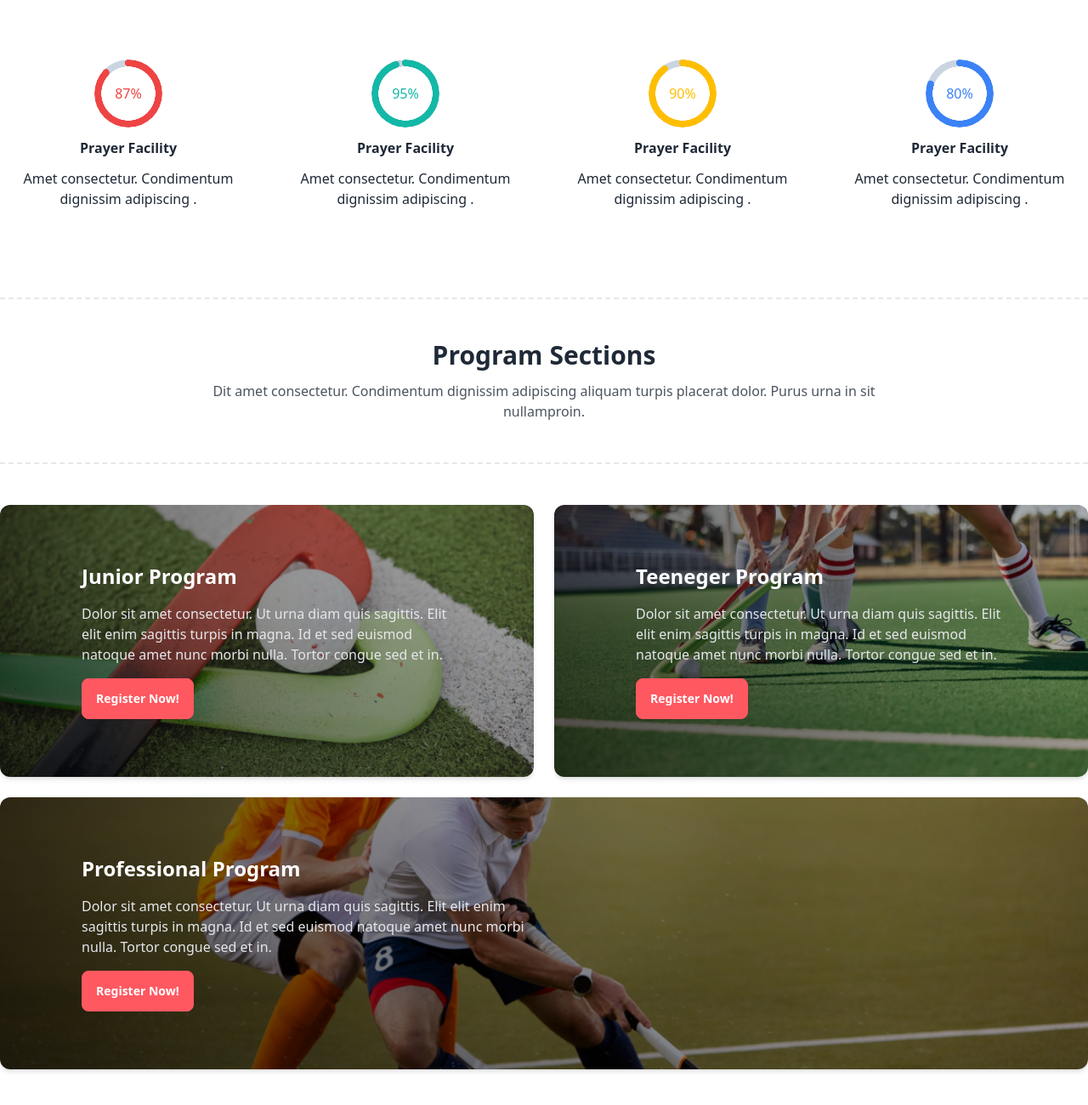
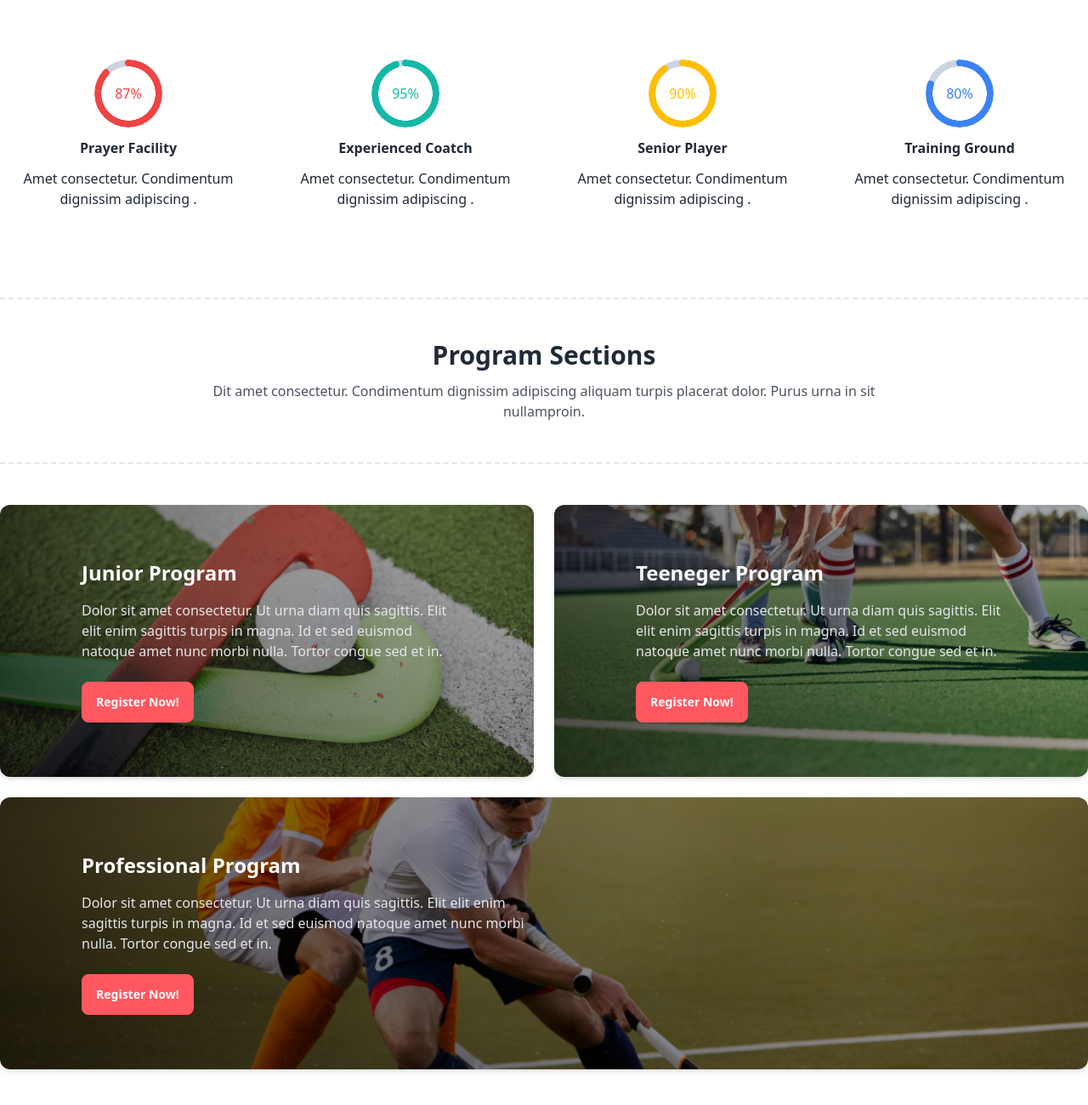
Before and after one commit to DeveloperMonirBD/hockey-using-tailwind-daisyUI, a website: page index.html in a window 1280 px wide. Shown: the part 1115-2415 px from the top of the page at 85% size. Drawn offline with Linux system fonts and the light colour scheme.

Commit message:
updated stat and Program section

```diff
--- a/index.html
+++ b/index.html
@@ -143,7 +143,7 @@
             <div class=" absolute left-0 top-0 rotate-180 text-slate-300 radial-progress" style="--value:87;" role="progressbar"></div>
             <div class="radial-progress text-teal-500" style="--value:95;" role="progressbar">95%</div>
           </div>
-          <h6 class="font-semibold">Prayer Facility</h6>
+          <h6 class="font-semibold">Experienced Coatch</h6>
           <p class="text-center">Amet consectetur. Condimentum dignissim adipiscing .</p>
         </div>
 
@@ -153,7 +153,7 @@
             <div class=" absolute left-0 top-0 rotate-180 text-slate-300 radial-progress" style="--value:87;" role="progressbar"></div>
             <div class="radial-progress text-warning" style="--value:90;" role="progressbar">90%</div>
           </div>
-          <h6 class="font-semibold">Prayer Facility</h6>
+          <h6 class="font-semibold">Senior Player</h6>
           <p class="text-center">Amet consectetur. Condimentum dignissim adipiscing .</p>
         </div>
 
@@ -163,7 +163,7 @@
             <div class=" absolute left-0 top-0 rotate-180 text-slate-300 radial-progress" style="--value:87;" role="progressbar"></div>
             <div class="radial-progress text-blue-500" style="--value:80;" role="progressbar">80%</div>
           </div>
-          <h6 class="font-semibold">Prayer Facility</h6>
+          <h6 class="font-semibold">Training Ground</h6>
           <p class="text-center">Amet consectetur. Condimentum dignissim adipiscing .</p>
         </div>
 
@@ -182,27 +182,27 @@
       <div class="mt-12 grid md:grid-cols-2 gap-6 text-white">
 
         <!-- image 1  -->
-         <div class="lg:h-80 md:h-72 w-full rounded-xl flex flex-col justify-center items-start py-8 px-10 lg:p-24 md:p-10 shadow-md junior-program">
+         <div class="lg:h-80 md:h-72 w-full rounded-xl flex flex-col justify-center items-start p-10 lg:p-24 shadow-md junior-program">
           <h5 class="text-2xl font-semibold mb-4">Junior Program</h5>
           <p class="text-gray-200">Dolor sit amet consectetur. Ut urna diam quis sagittis. Elit elit
           enim sagittis turpis in magna. Id et sed euismod natoque amet nunc morbi nulla. Tortor congue sed et in.</p>
-          <button class="btn btn-error text-white mt-4">Register Now!</button>
+          <button class="btn btn-error text-white mt-6">Register Now!</button>
          </div>
 
         <!-- image 2  -->
-         <div class="lg:h-80 md:h-72 w-full rounded-xl flex flex-col justify-center items-start py-8 px-10 lg:p-24 shadow-md teenager-program">
+         <div class="lg:h-80 md:h-72 w-full rounded-xl flex flex-col justify-center items-start p-10 lg:p-24 shadow-md teenager-program">
           <h5 class="text-2xl font-semibold mb-4">Teeneger Program</h5>
           <p class="text-gray-200">Dolor sit amet consectetur. Ut urna diam quis sagittis. Elit elit
           enim sagittis turpis in magna. Id et sed euismod natoque amet nunc morbi nulla. Tortor congue sed et in.</p>
-          <button class="btn btn-error text-white mt-4">Register Now!</button>
+          <button class="btn btn-error text-white mt-6">Register Now!</button>
          </div>
 
         <!-- image 3  -->
-         <div class="lg:h-80 md:h-72 w-full rounded-xl flex flex-col justify-center items-start py-8 px-10 lg:p-24 md:col-span-2 shadow-md professional-program">
+         <div class="lg:h-80 md:h-72 w-full rounded-xl flex flex-col justify-center items-start p-10 lg:p-24 md:col-span-2 shadow-md professional-program">
           <h5 class="text-2xl font-semibold mb-4">Professional Program</h5>
-          <p class="text-gray-200 lg:w-1/2">Dolor sit amet consectetur. Ut urna diam quis sagittis. Elit elit
+          <p class="text-gray-200 md:w-2/3 lg:w-1/2">Dolor sit amet consectetur. Ut urna diam quis sagittis. Elit elit
           enim sagittis turpis in magna. Id et sed euismod natoque amet nunc morbi nulla. Tortor congue sed et in.</p>
-          <button class="btn btn-error text-white mt-4">Register Now!</button>
+          <button class="btn btn-error text-white mt-6">Register Now!</button>
          </div>
 
 
```
Also changed, not shown: dist/output.css.
